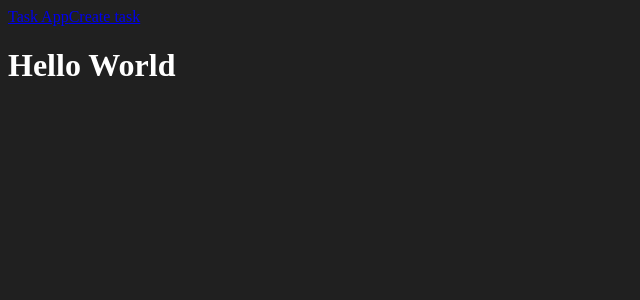
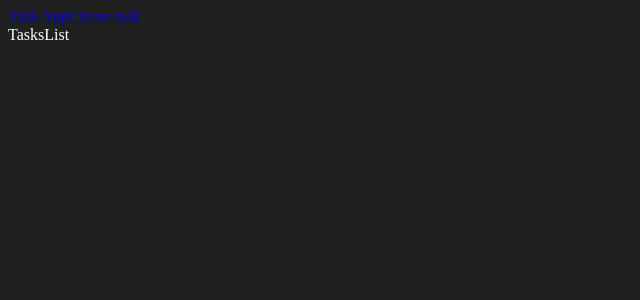
Before and after one commit to dablusl/task-manager-web-app, a React (Vite) app in the folder client/: page /tasks in a window 1280 px wide. Shown: the top 300 px of the page, without its empty margins (0-640 px from the left). Built offline with nearby package versions, Linux system fonts and the light colour scheme.

Commit message:
creation component tasklist

```diff
--- /dev/null
+++ b/client/src/components/TasksList.jsx
@@ -0,0 +1,9 @@
+import { useEffect } from 'react';
+
+export function TasksList() {
+  useEffect(() => {
+    console.log('page loaded');
+  }, []);
+
+  return <div>TasksList</div>;
+}
--- a/client/src/pages/TasksPage.jsx
+++ b/client/src/pages/TasksPage.jsx
@@ -1,5 +1,7 @@
+import { TasksList } from '../components/TasksList'
+
 export function TasksPage() {
   return (
-    <h1>Hello World</h1>
+    <TasksList />
   )
 }
```
